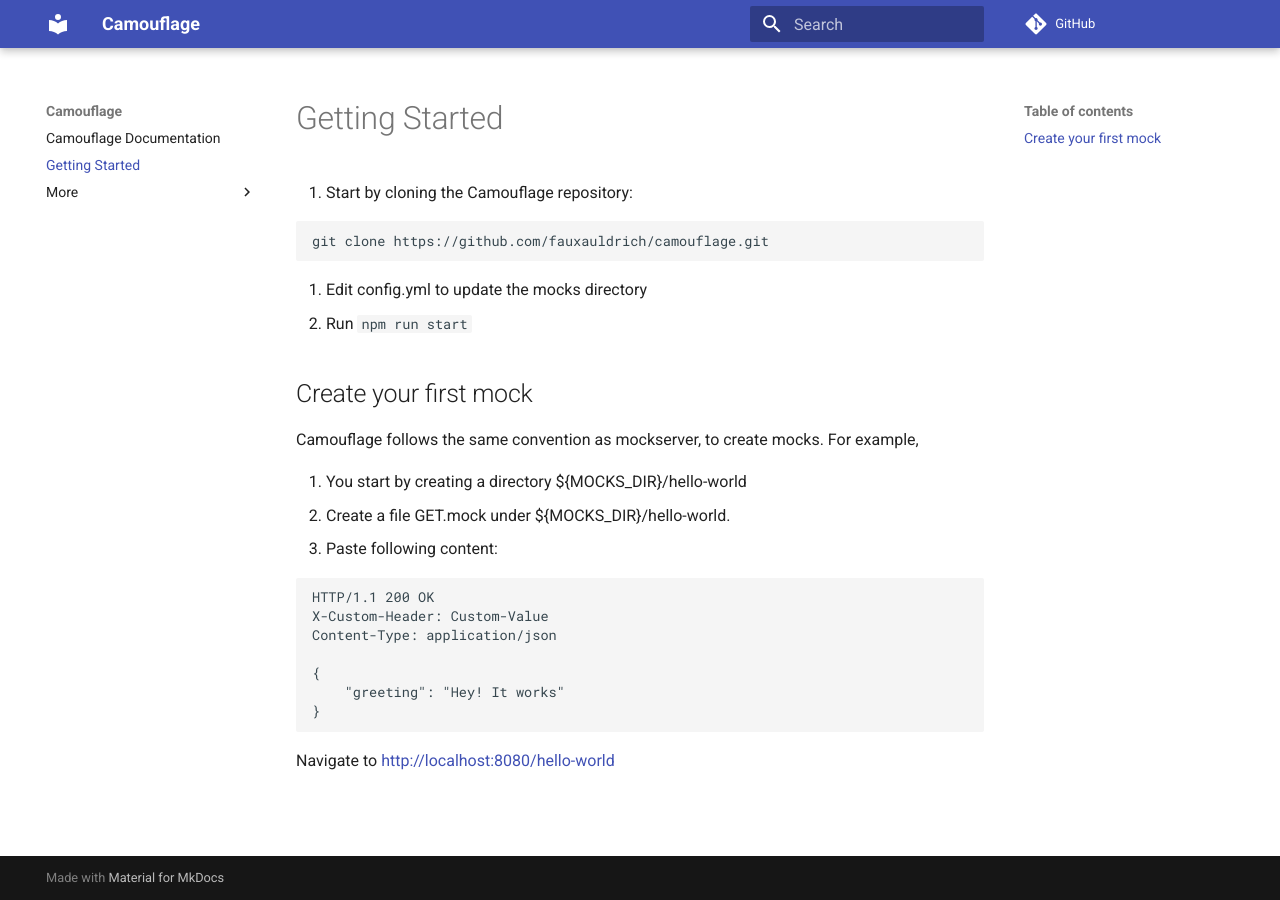
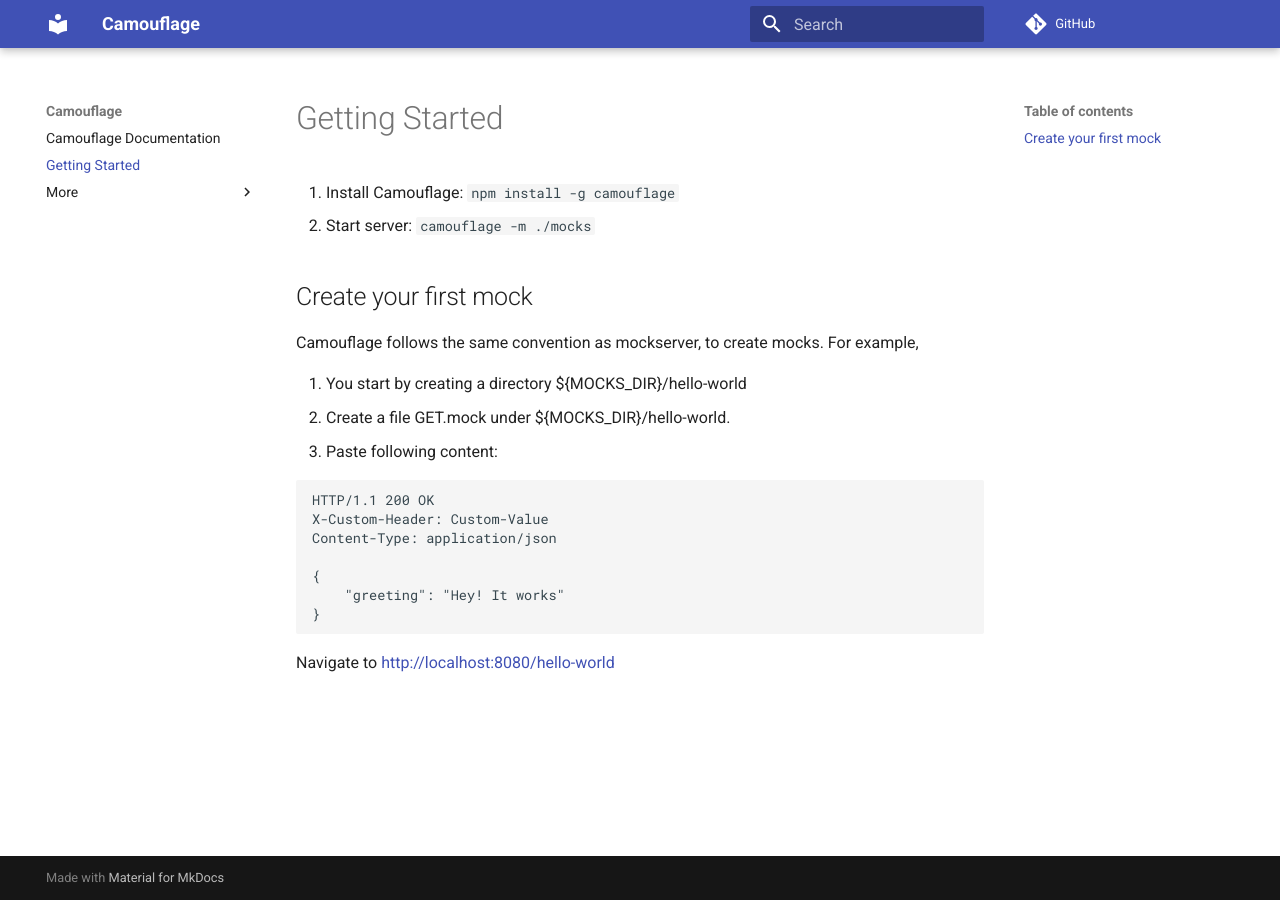
Before and after one commit to testinggospels/camouflage, an MkDocs documentation site: the page built from docs/getting-started.md, in a window 1280 px wide. Built offline with MkDocs 1.6.1 and Material for MkDocs 9.7.7, drawn with Linux system fonts in a browser that asks for light colours; comment, search, counter and statistics services are not loaded.

````diff
--- a/config.yml
+++ /dev/null
@@ -1,2 +0,0 @@
-MOCKS_DIR: /Users/user/Documents/misc/node/camouflage/mocks
-PORT: 8080
--- a/docs/getting-started.md
+++ b/docs/getting-started.md
@@ -1,13 +1,7 @@
 # Getting Started
 
-1. Start by cloning the Camouflage repository:
-
-```shell
-git clone https://github.com/fauxauldrich/camouflage.git
-```
-
-2. Edit config.yml to update the mocks directory
-3. Run `npm run start`
+1. Install Camouflage: `npm install -g camouflage`
+2. Start server: `camouflage -m ./mocks`
 
 ## Create your first mock
 
````
Also changed, not shown: README.md (+7 -1 lines), package.json (+23 -9 lines), site/getting-started/index.html, site/search/search_index.json, 3 other files.
